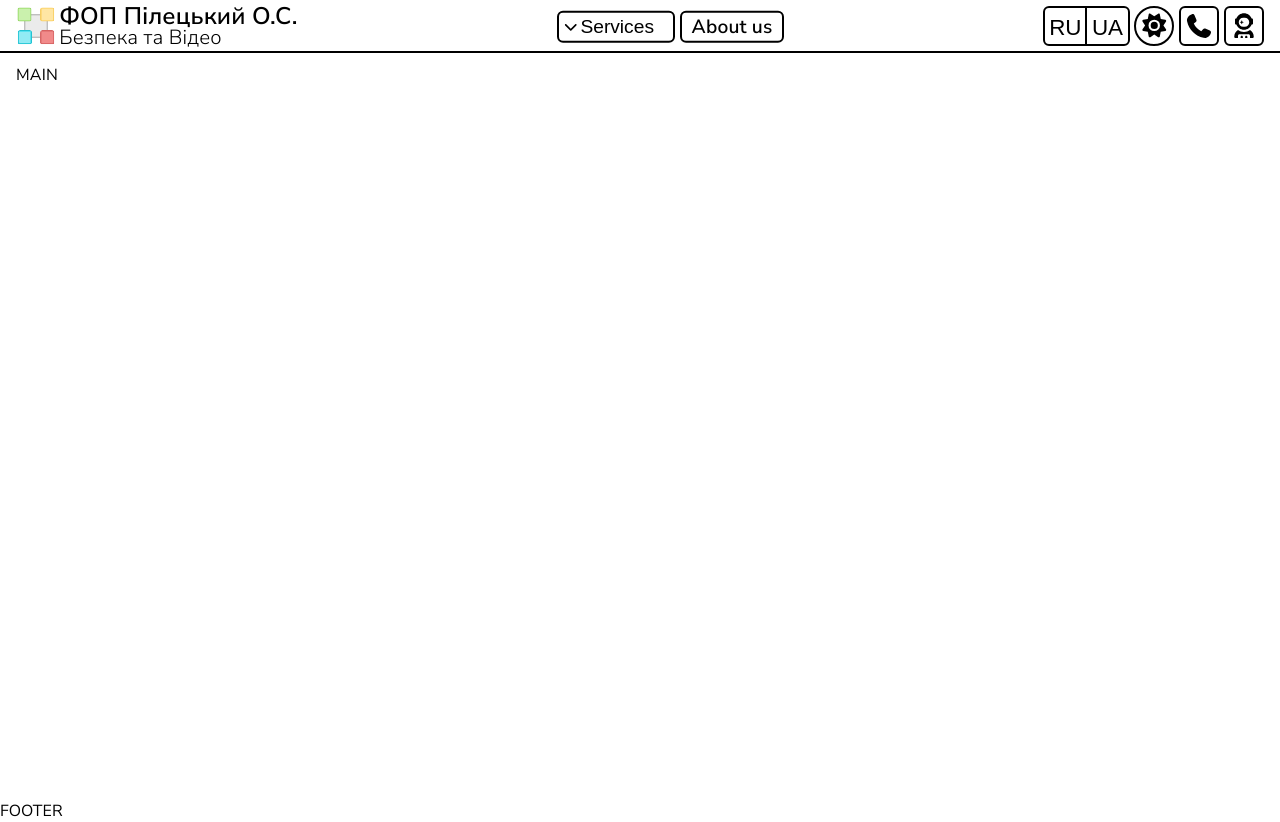
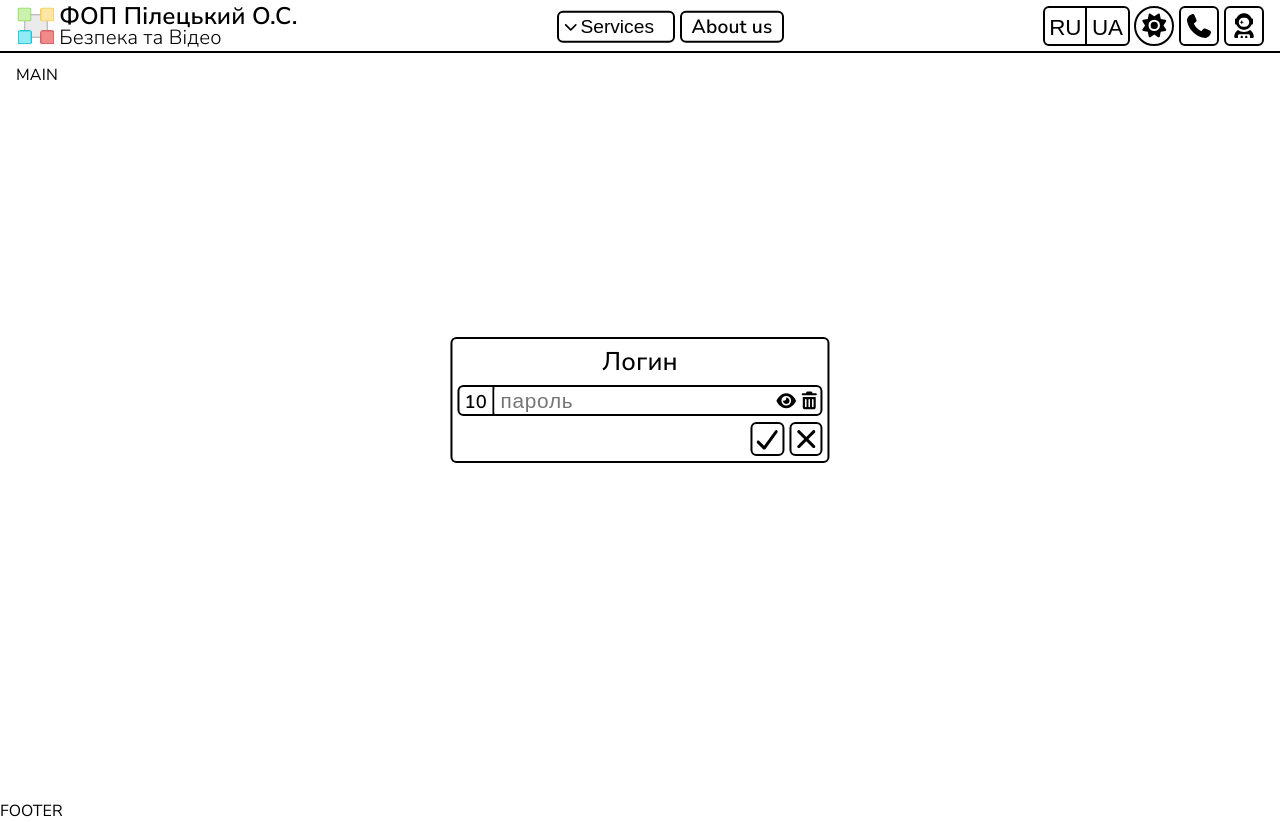
Before and after one commit to Vaygr99/AlarmVideoASP, a React (Vite) app in the folder client/: page / in a window 1280 px wide. Both pictures are taken after a click on the button 1244 px from the left and 25 px from the top of the page. Built offline with nearby package versions, Linux system fonts and the light colour scheme.

Commit message:
feat(header): close admin form on submit

```diff
--- a/client/src/components/header/mini/admin/Admin.jsx
+++ b/client/src/components/header/mini/admin/Admin.jsx
@@ -7,7 +7,7 @@ import useOutsideClick from "../../../ui/menu/useOutsideClick.js";
 
 // Admin container from mini area (button + form)
 function Admin() {
-  const [open, setOpen] = useState(true);
+  const [open, setOpen] = useState(false);
   const wrapperRef = useRef(null);
 
   useOutsideClick([wrapperRef], () => setOpen(false));
--- a/client/src/components/ui/forms/adminForm/AdminForm.jsx
+++ b/client/src/components/ui/forms/adminForm/AdminForm.jsx
@@ -6,7 +6,14 @@ import styles from "./AdminForm.module.css";
 // Admin form from mini area (pussword input and submit/cancel buttons)
 function AdminForm({ ...props }) {
   return (
-    <form className={styles.container}>
+    <form
+      className={styles.container}
+      onSubmit={(e) => {
+        // no page reloading (React is Single Page Application)
+        e.preventDefault();
+        if (true) props.onClick();
+      }}
+    >
       <h2>Логин</h2>
       <PasswordInput />
       <Submit {...props} />
```
